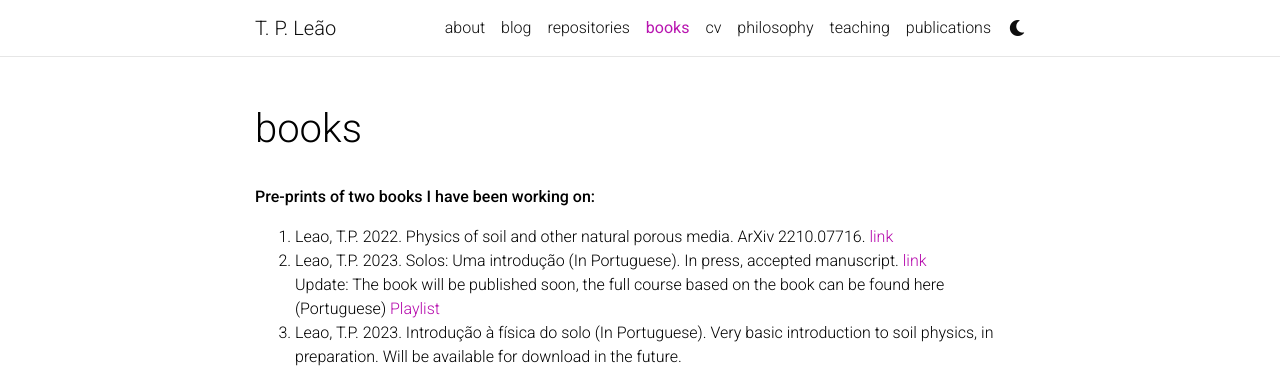
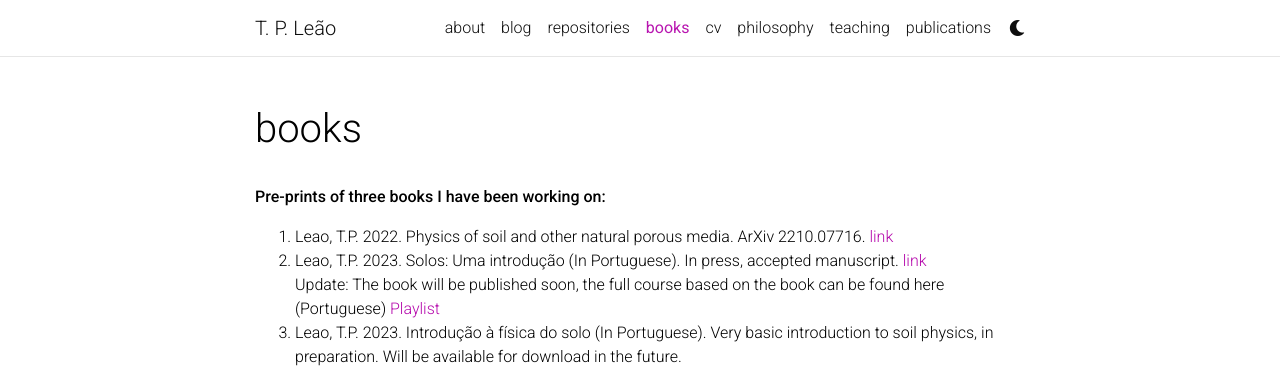
Before and after one commit to leaot/leaot.github.io, a Jekyll site: the page built from _pages/books.md, in a window 1280 px wide. Shown: the top 380 px of the page. Built offline with Jekyll 4.4.1, drawn with Linux system fonts in a browser that asks for light colours; comment, search, counter and statistics services are not loaded; a style sheet for code colours, icons or effects is not loaded.

Commit message:
Update books.md

```diff
--- a/_pages/books.md
+++ b/_pages/books.md
@@ -6,7 +6,7 @@ nav: true
 nav_order: 4
 ---
 
-<strong> Pre-prints of two books I have been working on: </strong>
+<strong> Pre-prints of three books I have been working on: </strong>
 
 <ol>
 <li> Leao, T.P. 2022. Physics of soil and other natural porous media. ArXiv 2210.07716. <a href="https://arxiv.org/pdf/2210.07716.pdf"> link </a> </li>
```
